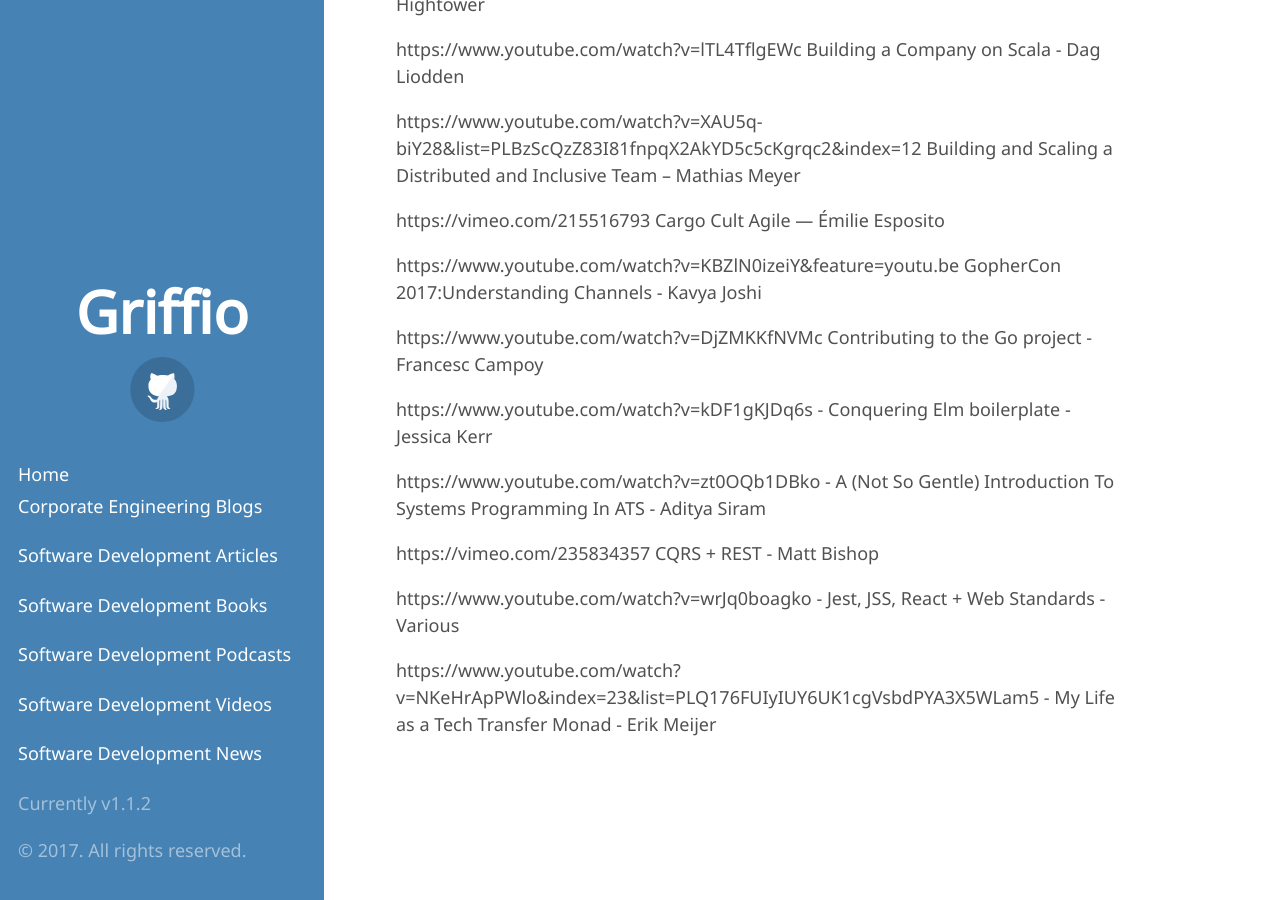
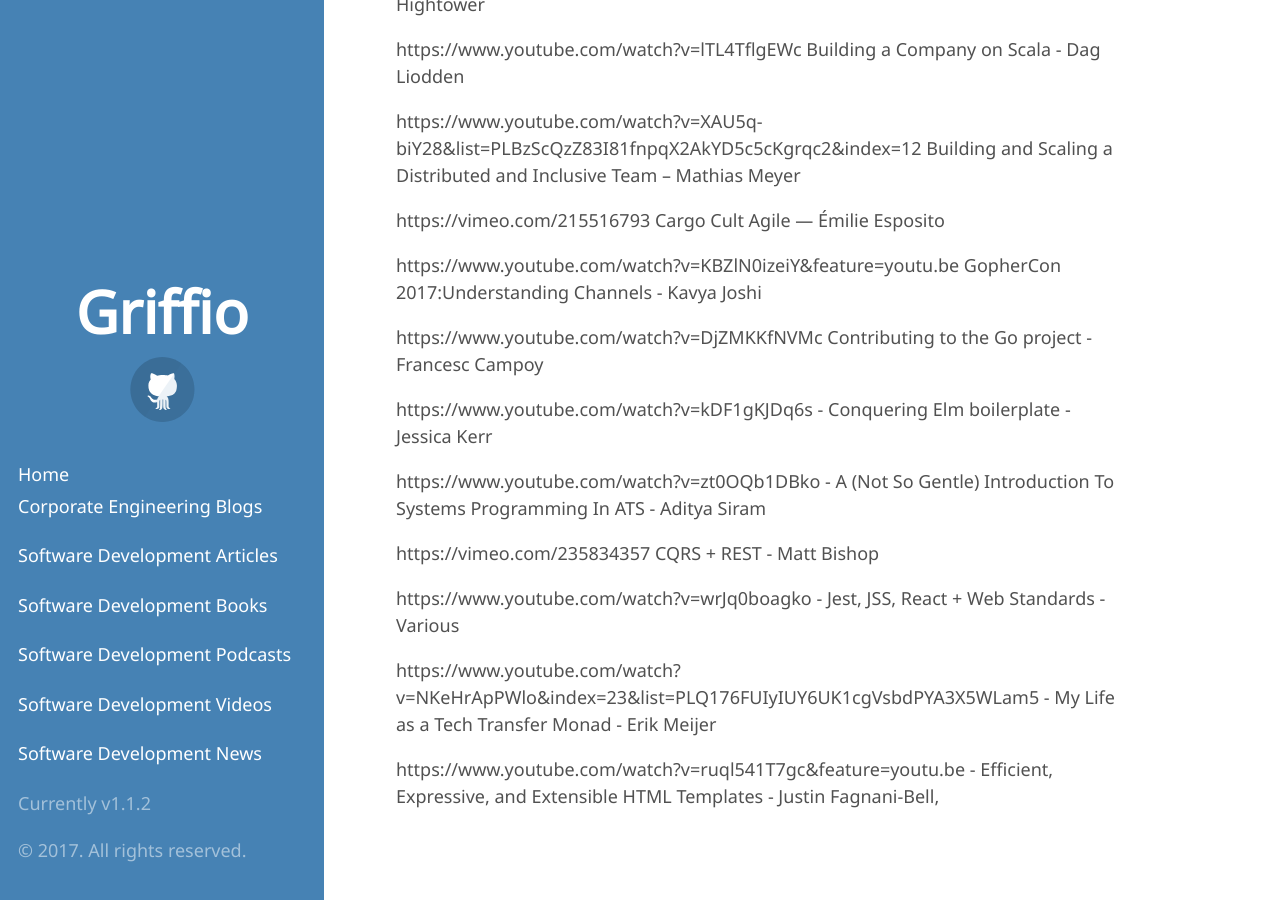
Before and after one commit to griffio/griffio.github.io, a Jekyll site: the page built from tech_talks_highlighted_2017.md, in a window 1280 px wide and 900 px high, scrolled down 1431 px. Built offline with Jekyll 4.4.1, drawn with Linux system fonts in a browser that asks for light colours; some web fonts are replaced; our own code applies the rules of GitHub Pages for plain Markdown files.

Commit message:
Efficient, Expressive, and Extensible HTML Templates

```diff
--- a/tech_talks_highlighted_2017.md
+++ b/tech_talks_highlighted_2017.md
@@ -55,3 +55,6 @@
 https://www.youtube.com/watch?v=wrJq0boagko - Jest, JSS, React + Web Standards - Various
 
 https://www.youtube.com/watch?v=NKeHrApPWlo&index=23&list=PLQ176FUIyIUY6UK1cgVsbdPYA3X5WLam5 - My Life as a Tech Transfer Monad - Erik Meijer
+
+
+https://www.youtube.com/watch?v=ruql541T7gc&feature=youtu.be - Efficient, Expressive, and Extensible HTML Templates - Justin Fagnani-Bell,
```
